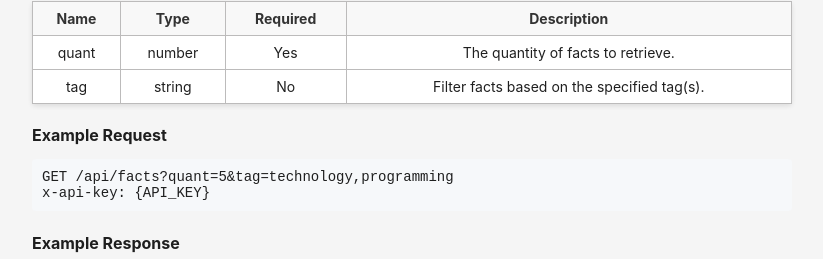
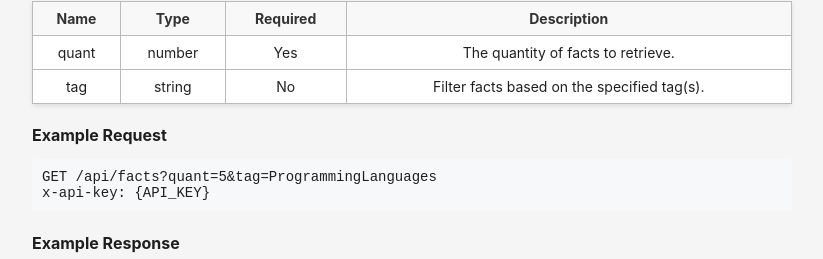
Before and after one commit to Vedansh-Dubey/facts-api, a React (Create React App) app: page /documentation in a window 1280 px wide. Shown: the part 1081-1340 px from the top of the page, without its empty margins (228-1051 px from the left). Built offline with nearby package versions, Linux system fonts and the light colour scheme; no server answers.

Commit message:
Minor change

```diff
--- a/src/pages/documentationPage/documentationPage.js
+++ b/src/pages/documentationPage/documentationPage.js
@@ -94,7 +94,7 @@ const DocumentationPage = () => {
 
                     <h4 className="example-title">Example Request</h4>
                     <pre>
-                        <code>{`GET /api/facts?quant=5&tag=technology,programming\nx-api-key: {API_KEY}`}</code>
+                        <code>{`GET /api/facts?quant=5&tag=ProgrammingLanguages\nx-api-key: {API_KEY}`}</code>
                     </pre>
 
                     <h4 className="example-title">Example Response</h4>
```
